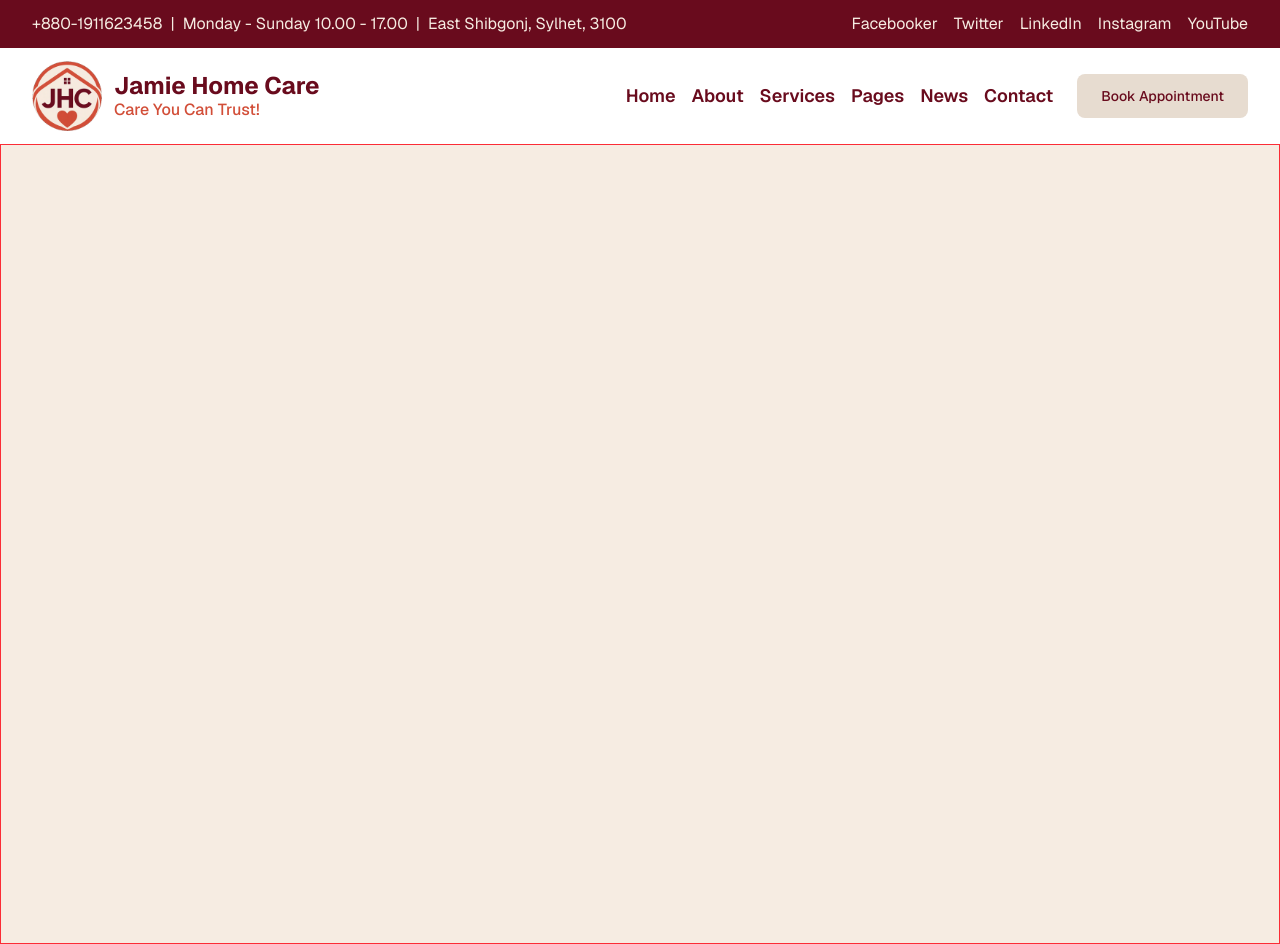
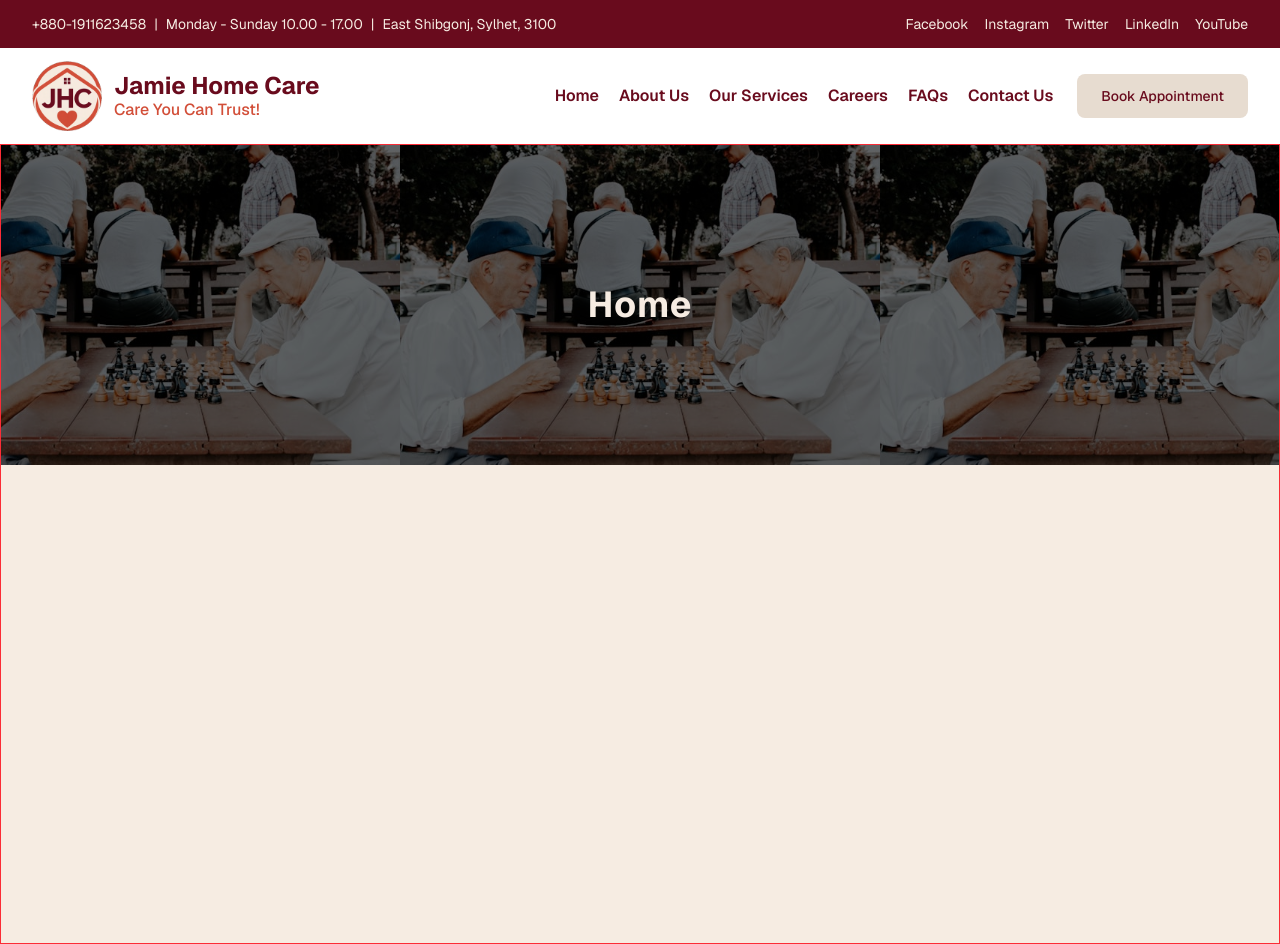
Before and after one commit to hwp-labs/jamie-home-care, a Next.js app: page / in a window 1280 px wide. Built offline with nearby package versions, Linux system fonts and the light colour scheme.

Commit message:
feat: add banner, PATH

```diff
--- /dev/null
+++ b/app/(root)/(main)/about/page.tsx
@@ -0,0 +1,14 @@
+import { Banner } from "@/components/organisms/banner";
+import { APP } from "@/constants/APP";
+
+export const metadata = {
+  title: "About Us",
+};
+
+export default function AboutPage() {
+  return (
+    <div className="h-screen">
+      <Banner title="About Us" subtitle={APP.name} />
+    </div>
+  );
+}
--- /dev/null
+++ b/app/(root)/(main)/careers/page.tsx
@@ -0,0 +1,13 @@
+import { Banner } from "@/components/organisms/banner";
+
+export const metadata = {
+  title: "Careers",
+};
+
+export default function CareersPage() {
+  return (
+    <div className="h-screen">
+      <Banner title="Careers" />
+    </div>
+  );
+}
--- /dev/null
+++ b/app/(root)/(main)/contact-us/page.tsx
@@ -0,0 +1,13 @@
+import { Banner } from "@/components/organisms/banner";
+
+export const metadata = {
+  title: "Contact Us",
+};
+
+export default function ContactUsPage() {
+  return (
+    <div className="h-screen">
+      <Banner title="Contact Us" />
+    </div>
+  );
+}
--- /dev/null
+++ b/app/(root)/(main)/faqs/page.tsx
@@ -0,0 +1,13 @@
+import { Banner } from "@/components/organisms/banner";
+
+export const metadata = {
+  title: "FAQs",
+};
+
+export default function FAQsPage() {
+  return (
+    <div className="h-screen">
+      <Banner title="FAQs" subtitle="Frequently Asked Questions" />
+    </div>
+  );
+}
--- a/app/(root)/(main)/page.tsx
+++ b/app/(root)/(main)/page.tsx
@@ -1,10 +1,9 @@
-// export const metadata = {
-//   title: "Home",
-// };
+import { Banner } from "@/components/organisms/banner";
 
 export default function HomePage() {
   return (
     <div className="debug h-screen">
+      <Banner title="Home" />
 
       {/* <div className="flex max-w-md min-w-0 flex-col gap-4 text-sm leading-loose">
         <div>
--- /dev/null
+++ b/app/(root)/(main)/services/page.tsx
@@ -0,0 +1,13 @@
+import { Banner } from "@/components/organisms/banner";
+
+export const metadata = {
+  title: "Our Services",
+};
+
+export default function ServicesPage() {
+  return (
+    <div className="h-screen">
+      <Banner title="Our Services" />
+    </div>
+  );
+}
--- /dev/null
+++ b/components/organisms/banner.tsx
@@ -0,0 +1,26 @@
+interface Props {
+  title: string;
+  subtitle?: string;
+}
+
+export const Banner = ({ title, subtitle }: Props) => {
+  return (
+    <section
+      className="relative min-h-[320px] flex-cc bg-contain bg-center"
+      style={{ backgroundImage: `url(/images/banner.jpg)` }}
+    >
+      {/* dark overlay */}
+      <div className="absolute inset-0 bg-black/55" />
+      <div className="relative z-10 flex flex-col items-center gap-3 px-4 text-center">
+        <h1 className="text-3xl font-bold _uppercase tracking-wide text-primary-foreground sm:text-4xl">
+          {title}
+        </h1>
+        {subtitle ? (
+          <p className="text-sm uppercase font-semibold text-white/90">
+            {subtitle}
+          </p>
+        ) : null}
+      </div>
+    </section>
+  );
+};
--- a/components/organisms/header.tsx
+++ b/components/organisms/header.tsx
@@ -1,5 +1,5 @@
 export const Header = () => (
-  <header className="bg-primary text-primary-foreground h-12 flex-cc">
+  <header className="bg-primary text-primary-foreground h-12 flex-cc text-sm">
     <div className="container flex-cb">
       <ul className="flex-cx gap-2">
         <li>+880-1911623458</li>
@@ -9,10 +9,10 @@ export const Header = () => (
         <li>East Shibgonj, Sylhet, 3100</li>
       </ul>
       <ul className="flex-cx gap-4">
-        <li>Facebooker</li>
+        <li>Facebook</li>
+        <li>Instagram</li>
         <li>Twitter</li>
         <li>LinkedIn</li>
-        <li>Instagram</li>
         <li>YouTube</li>
       </ul>
     </div>
--- a/components/organisms/nav.tsx
+++ b/components/organisms/nav.tsx
@@ -1,6 +1,7 @@
 import Link from "next/link";
 import { Button } from "../ui/button";
 import { APP } from "@/constants/APP";
+import { PATH } from "@/constants/PATH";
 
 export const Nav = () => (
   <section className="bg-card h-24 flex-cc">
@@ -13,14 +14,19 @@ export const Nav = () => (
         </figcaption>
       </figure>
       <div className="flex-cb gap-6">
-        <nav className="flex-cx gap-4">
-          {["Home", "About", "Services", "Pages", "News", "Contact"].map(
-            (item, i) => (
-              <Link key={i} href="/" className="font-semibold text-lg">
-                {item}
-              </Link>
-            ),
-          )}
+        <nav className="flex-cx gap-5">
+          {[
+            { path: PATH.home, label: "Home" },
+            { path: PATH.about, label: "About Us" },
+            { path: PATH.services, label: "Our Services" },
+            { path: PATH.careers, label: "Careers" },
+            { path: PATH.faqs, label: "FAQs" },
+            { path: PATH.contact, label: "Contact Us" },
+          ].map((item, i) => (
+            <Link key={i} href={item.path} className="font-semibold text-lg_">
+              {item.label}
+            </Link>
+          ))}
         </nav>
         <Button className="h-[44px] px-6" variant="secondary">
           Book Appointment
--- /dev/null
+++ b/constants/PATH.ts
@@ -0,0 +1,9 @@
+export const PATH = {
+  nil: "#",
+  home: "/",
+  about: "/about",
+  services: "/services",
+  careers: "/careers",
+  faqs: "/faqs",
+  contact: "/contact-us",
+} as const;
```
Also changed, not shown: public/images/banner.jpg (added).
